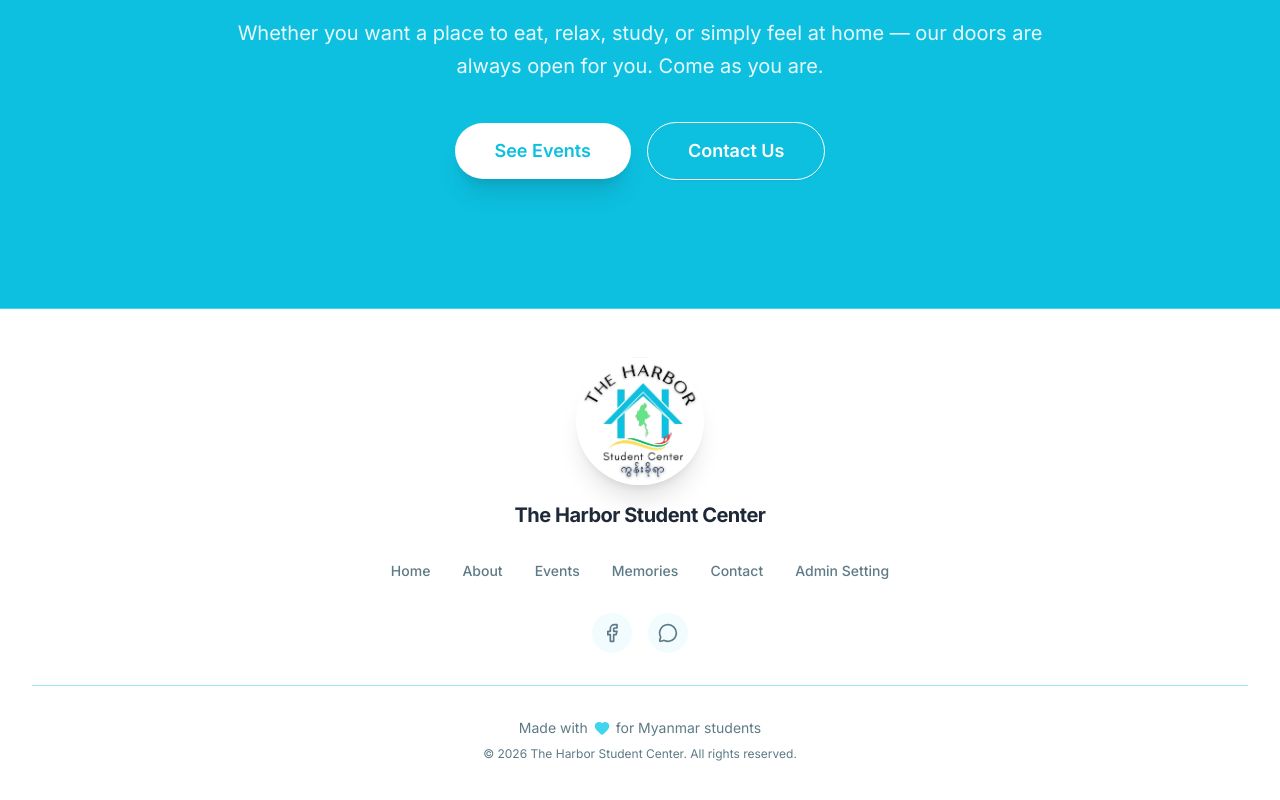
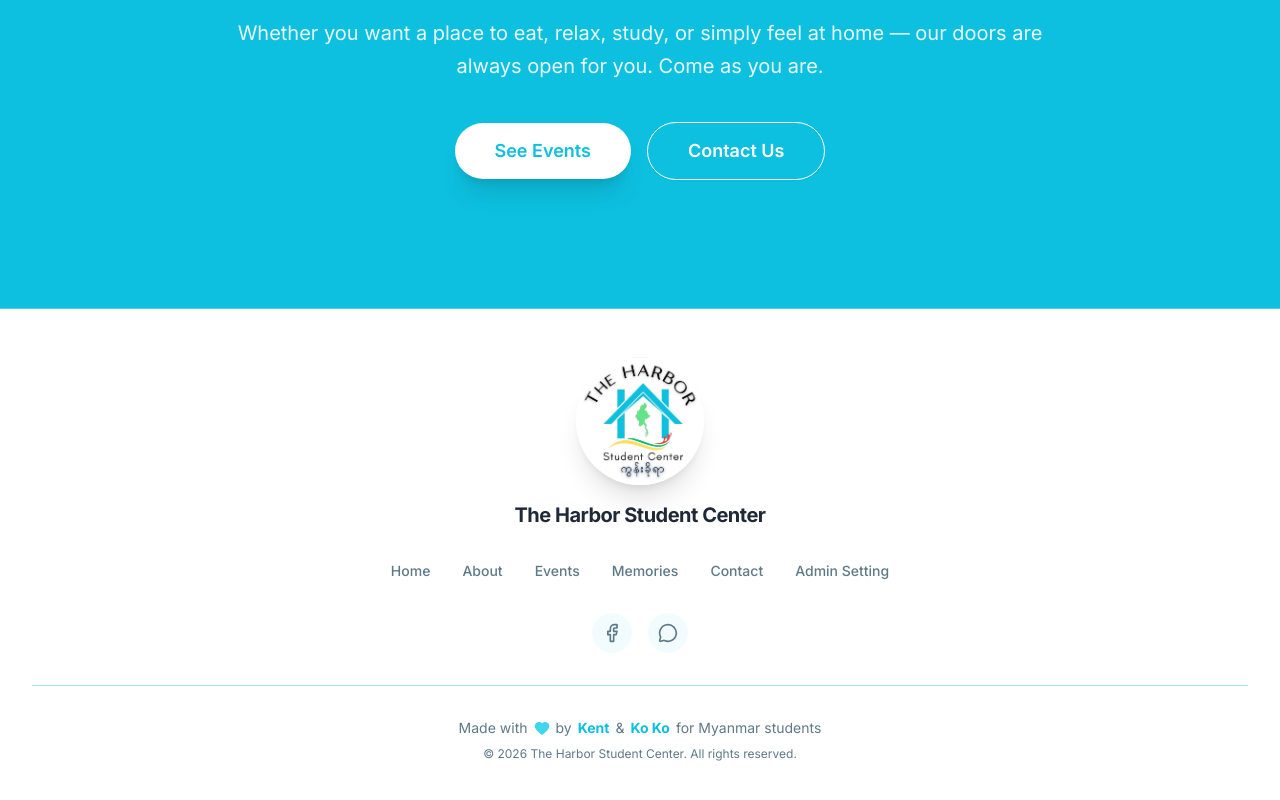
Before and after one commit to khanttun/Harbor-Student-Center, a Next.js app: page / in a window 1280 px wide. Shown: the part 5653-6453 px from the top of the page. Built offline with nearby package versions, Linux system fonts and the light colour scheme; no server answers; the database is empty.

Commit message:
feat: dev-names

```diff
--- a/components/feature-card.tsx
+++ b/components/feature-card.tsx
@@ -10,7 +10,7 @@ interface FeatureCardProps {
 export function FeatureCard({ icon: Icon, title, description }: FeatureCardProps) {
   return (
     <Card className="group relative overflow-hidden border-0 bg-card shadow-lg transition-all duration-300 hover:-translate-y-1 hover:shadow-xl">
-      <div className="absolute inset-0 bg-gradient-to-br from-primary/5 to-transparent opacity-0 transition-opacity duration-300 group-hover:opacity-100" />
+      <div className="absolute inset-0 bg-linear-to-br from-primary/5 to-transparent opacity-0 transition-opacity duration-300 group-hover:opacity-100" />
       <CardContent className="relative flex flex-col items-center gap-4 p-8 text-center">
         <div className="flex h-16 w-16 items-center justify-center rounded-2xl bg-primary/10 text-primary transition-colors duration-300 group-hover:bg-primary group-hover:text-primary-foreground">
           <Icon className="h-8 w-8" />
--- a/components/footer.tsx
+++ b/components/footer.tsx
@@ -75,14 +75,14 @@ export function Footer() {
           {/* Bottom Section */}
           <div className="flex flex-col items-center w-full gap-2 pt-8 border-t border-border/50">
             <p className="flex items-center gap-1.5 text-sm text-muted-foreground">
-              Made with <Heart className="w-4 h-4 fill-secondary text-secondary" /> for Myanmar students
+              Made with <Heart className="w-4 h-4 fill-secondary text-secondary" /> by <Link href="https://khantportfolio.vercel.app/" target="_blank"><span className="font-bold text-primary">Kent</span></Link> & <Link href="https://khantnyarkoko.vercel.app/" target="_blank"><span className="font-bold text-primary">Ko Ko</span></Link> for Myanmar students
             </p>
             <p className="text-xs text-muted-foreground">
               © {new Date().getFullYear()} The Harbor Student Center. All rights reserved.
             </p>
           </div>
         </div>
-      </div>
-    </footer>
+      </div >
+    </footer >
   )
 }
```
